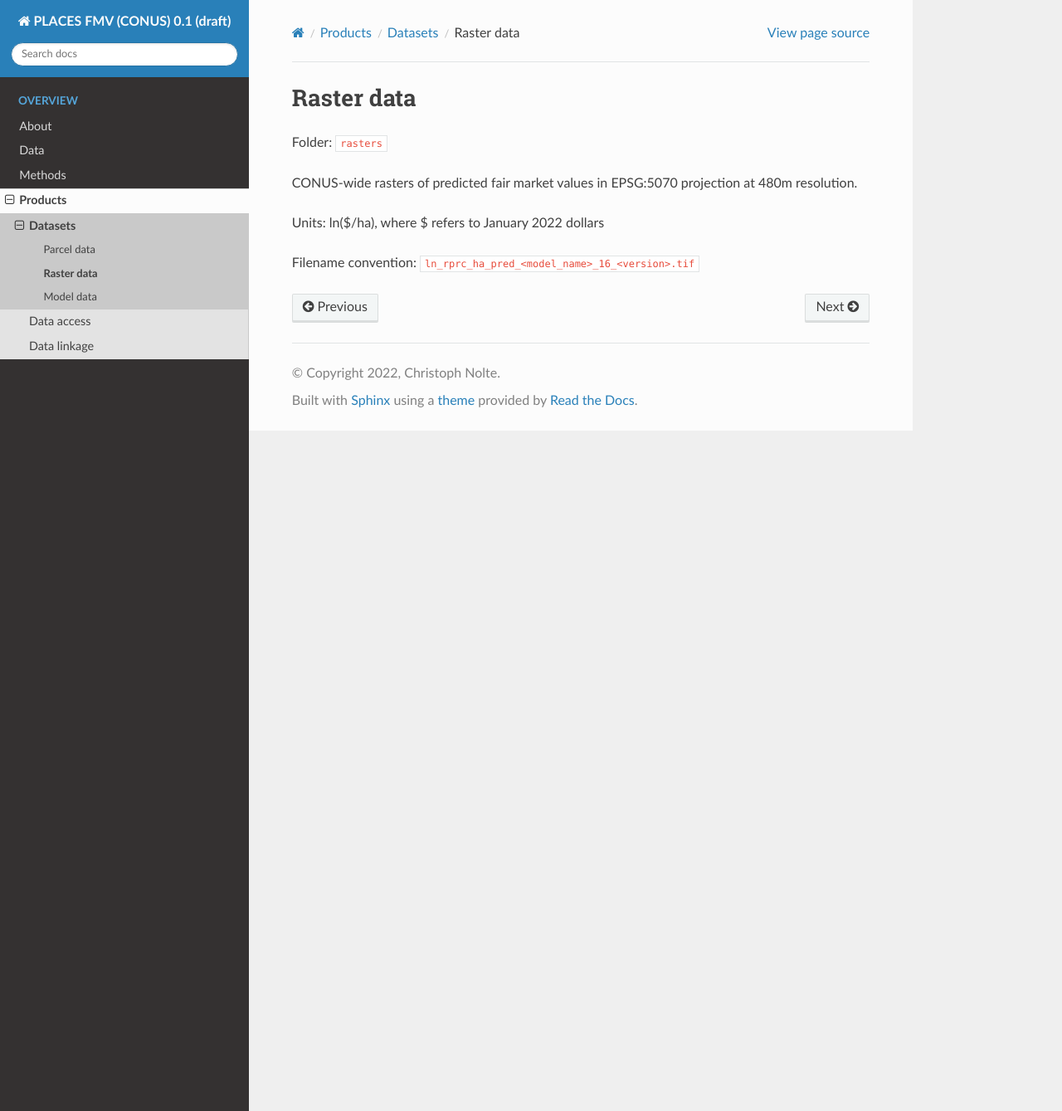
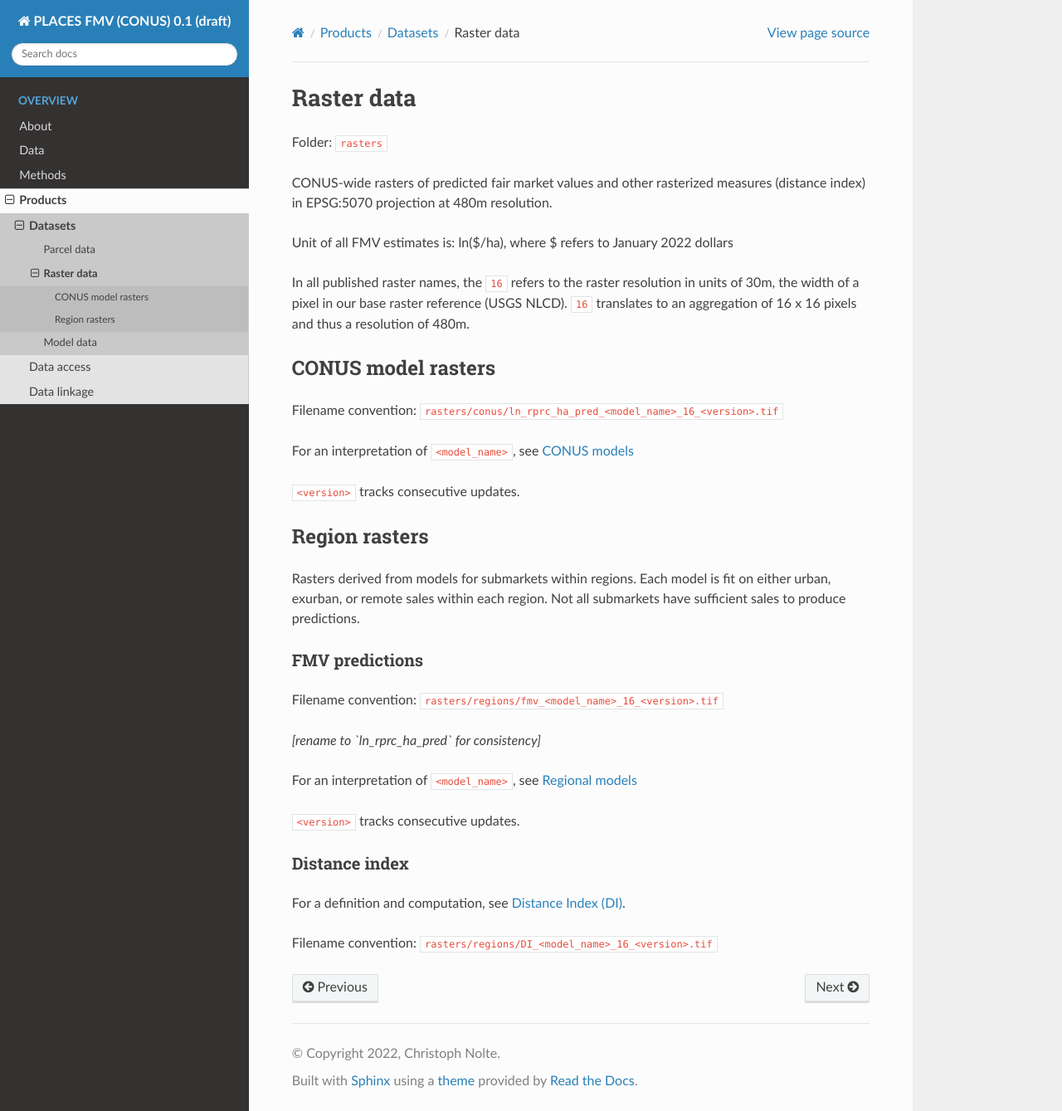
Before and after one commit to chrnolte/places-conus, a Sphinx documentation site: the page built from docs/products/datasets/raster_data.rst, in a window 1280 px wide and 1339 px high. Shown: the whole window at 83% size. Built offline with Sphinx 7.4.7 and the Read the Docs theme 2.0.0, drawn with Linux system fonts in a browser that asks for light colours.

Commit message:
Updating region-based rasters

```diff
--- /dev/null
+++ b/docs/methods/estimation/fmv_regions.csv
@@ -0,0 +1,3 @@
+mid,label,ycol,xcols,weights,yr_pred,model
+v,"vacant, ERT",ln_rprc_ha,"rd_dist_pvd+, p_bld_fp_500, p_bld_fp_5000, p_prot_2010_5000, p_barren, p_shrub, p_grassland, p_pasture, p_crops, p_forest, slope, travel, elev, p_wet, water_exposure, cst_50, cst_2500, fld_fr_fath_f100, fld_fr_fath_p100, hh_inc_med_bg_2012-2016",ha,2010,"ExtraTreesRegressor(n_estimators=500, bootstrap=True, oob_score=True, min_samples_leaf=3)"
+vl,"vacant, OLS",ln_rprc_ha,"rd_dist_pvd+, p_bld_fp_500, p_bld_fp_5000, p_prot_2010_5000, p_barren, p_shrub, p_grassland, p_pasture, p_crops, p_forest, slope, travel, elev, p_wet, water_exposure, cst_50, cst_2500, fld_fr_fath_f100, fld_fr_fath_p100, hh_inc_med_bg_2012-2016",ha,2010,LinearRegression()
--- a/docs/products/datasets/raster_data.rst
+++ b/docs/products/datasets/raster_data.rst
@@ -3,8 +3,42 @@ Raster data
 
 Folder: ``rasters``
 
-CONUS-wide rasters of predicted fair market values in EPSG:5070 projection at 480m resolution.
+CONUS-wide rasters of predicted fair market values and other rasterized measures (distance index) in EPSG:5070 projection at 480m resolution.
 
-Units: ln($/ha), where $ refers to January 2022 dollars
+Unit of all FMV estimates is: ln($/ha), where $ refers to January 2022 dollars
 
-Filename convention: ``ln_rprc_ha_pred_<model_name>_16_<version>.tif``
+In all published raster names, the ``16`` refers to the raster resolution in units of 30m, the width of a pixel in our base raster reference (USGS NLCD). ``16`` translates to an aggregation of 16 x 16 pixels and thus a resolution of 480m.
+
+*******************
+CONUS model rasters
+*******************
+
+Filename convention: ``rasters/conus/ln_rprc_ha_pred_<model_name>_16_<version>.tif``
+
+For an interpretation of ``<model_name>``, see :any:`CONUS models`
+
+``<version>`` tracks consecutive updates.
+
+**************
+Region rasters
+**************
+
+Rasters derived from models for submarkets within regions. Each model is fit on either urban, exurban, or remote sales within each region. Not all submarkets have sufficient sales to produce predictions.
+
+FMV predictions
+###############
+
+Filename convention: ``rasters/regions/fmv_<model_name>_16_<version>.tif``
+
+*[rename to `ln_rprc_ha_pred` for consistency]*
+
+For an interpretation of ``<model_name>``, see :any:`Regional models`
+
+``<version>`` tracks consecutive updates.
+
+Distance index
+##############
+
+For a definition and computation, see :any:`Distance index (DI)`.
+
+Filename convention: ``rasters/regions/DI_<model_name>_16_<version>.tif``
```
Also changed, not shown: docs/methods/estimation/models.rst (+22 -3 lines).
